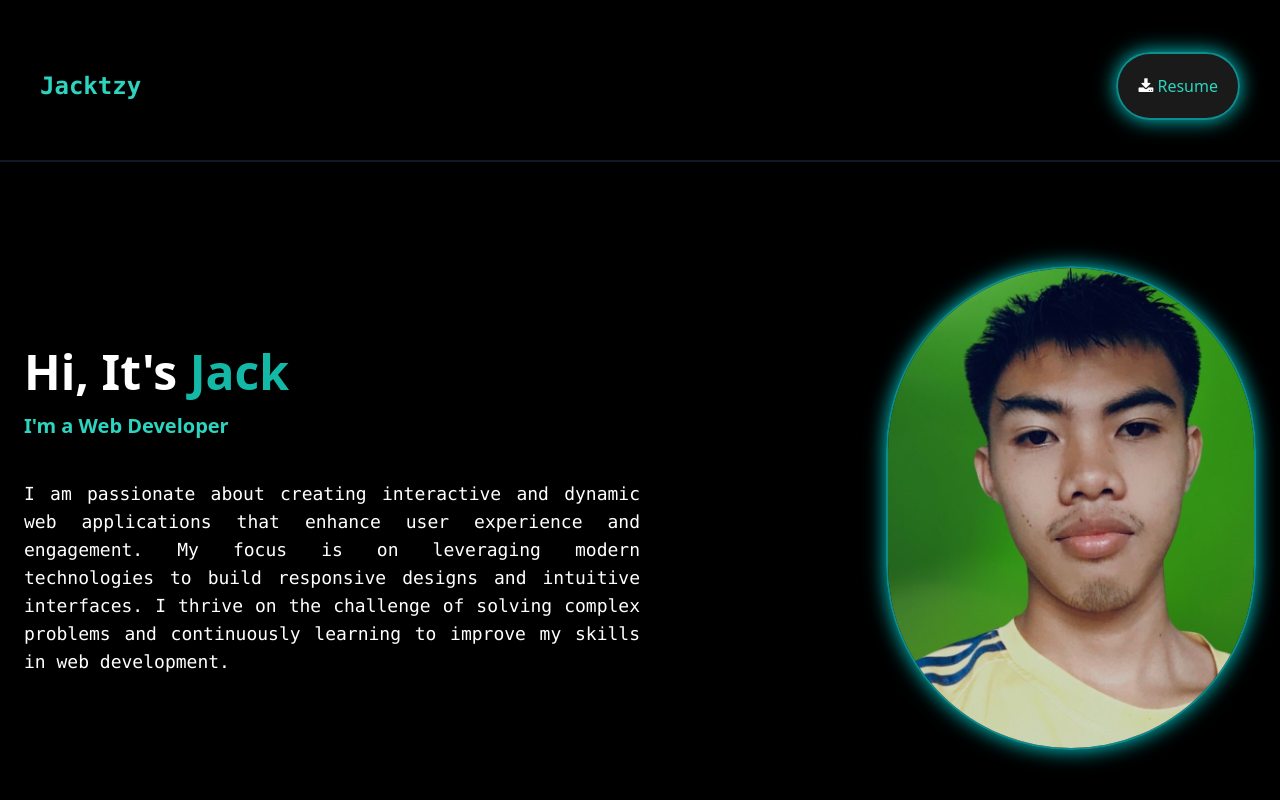
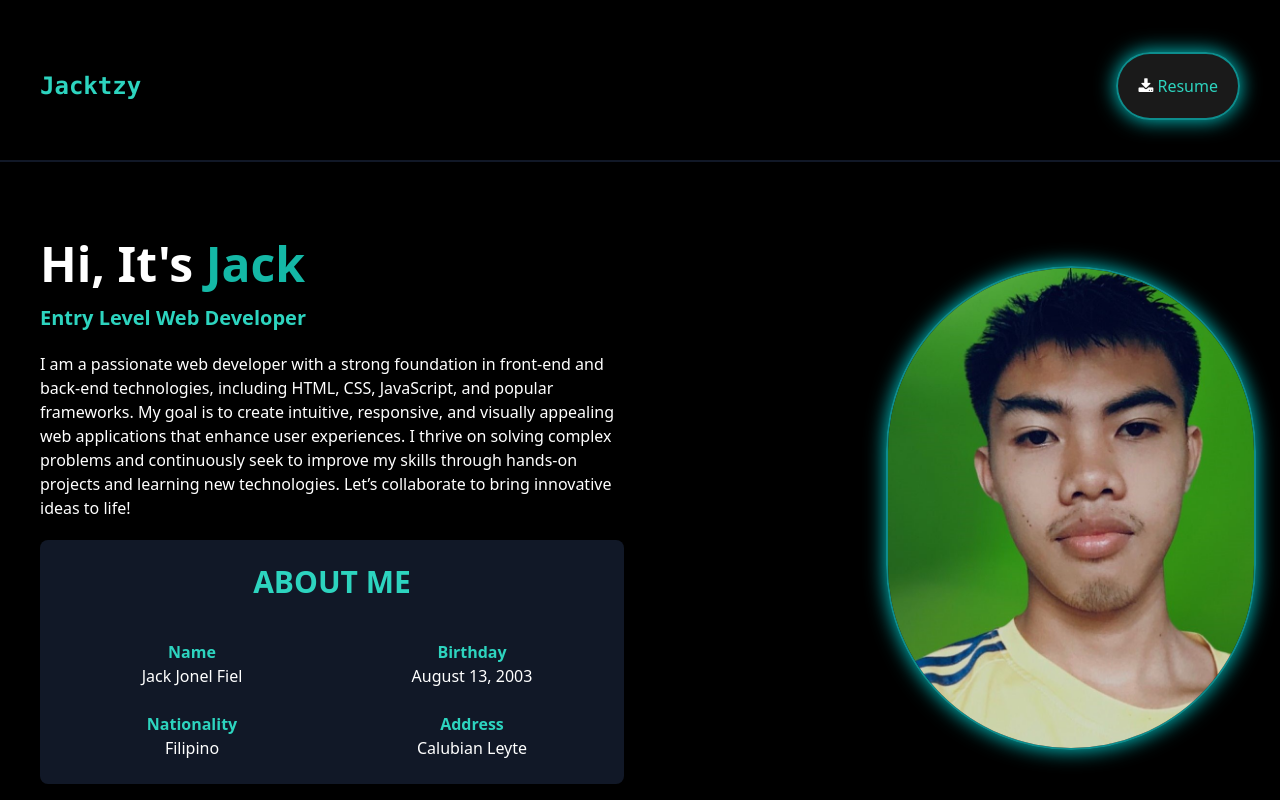
Before and after one commit to BigDrems/Portfolio-Project, a website: page dist/index.html in a window 1280 px wide. Shown: the top 800 px of the page. Drawn offline with Linux system fonts and the light colour scheme.

Commit message:
edited the hero section

```diff
--- a/dist/index.html
+++ b/dist/index.html
@@ -27,22 +27,45 @@
     <header
       class="flex flex-col md:flex-row items-center mt-10 justify-between max-w-7xl mx-auto p-6 text-white border-b-2 border-gray-900"
     >
-      <div class="text-left mt-2 md:w-1/2 mt-12">
-        <h1 class="text-4xl md:text-5xl font-bold mb-4 font-roboto">
-          Hi, It's <span class="text-teal-500">Jack</span>
-        </h1>
-        <p class="text-lg md:text-xl text-teal-400 font-roboto font-bold mb-5">
-          I'm a Web Developer
-        </p>
-        <samp class="mt-10 text-gray-9 00 block text-justify md:text-lg">
-          I am passionate about creating interactive and dynamic web
-          applications that enhance user experience and engagement. My focus is
-          on leveraging modern technologies to build responsive designs and
-          intuitive interfaces. I thrive on the challenge of solving complex
-          problems and continuously learning to improve my skills in web
-          development.
-        </samp>
+    <div class="text-left mt-2 md:w-1/2 mt-12 mx-auto px-4">
+      <h1 class="text-4xl md:text-5xl font-bold mb-4 font-roboto">
+        Hi, It's <span class="text-teal-500">Jack</span>
+      </h1>
+      <p class="text-lg md:text-xl text-teal-400 font-roboto font-bold mb-5">
+        Entry Level Web Developer
+      </p>
+      <p class="font-roboto mb-5">
+        I am a passionate web developer with a strong foundation in front-end and back-end technologies, including HTML, CSS, JavaScript, and popular frameworks. My goal is to create intuitive, responsive, and visually appealing web applications that enhance user experiences. I thrive on solving complex problems and continuously seek to improve my skills through hands-on projects and learning new technologies. Let’s collaborate to bring innovative ideas to life!
+      </p>
+
+      <div class="bg-gray-900 text-white p-6 rounded-lg shadow-lg">
+        <h1 class="text-3xl text-teal-400 font-bold text-center mb-10">ABOUT ME</h1>
+        <div class="grid grid-cols-1 md:grid-cols-2 gap-6">
+          <div class="flex flex-col items-center">
+            <p class="text-teal-400 font-bold">Name</p>
+            <p class="text-center">Jack Jonel Fiel</p>
+          </div>
+          <div class="flex flex-col items-center">
+            <p class="text-teal-400 font-bold">Birthday</p>
+            <p class="text-center">August 13, 2003</p>
+          </div>
+          <div class="flex flex-col items-center">
+            <p class="text-teal-400 font-bold">Nationality</p>
+            <p class="text-center">Filipino</p>
+          </div>
+          <div class="flex flex-col items-center">
+            <p class="text-teal-400 font-bold">Address</p>
+            <p class="text-center">Calubian Leyte</p>
+          </div>
+        </div>
       </div>
+
+    </div>
+
+
+    </div>
+
+
       <div
         class="mb-10 mt-10 md:w-1/2 flex justify-center md:justify-end md:mt-10"
       >
```
Also changed, not shown: dist/output.css.
